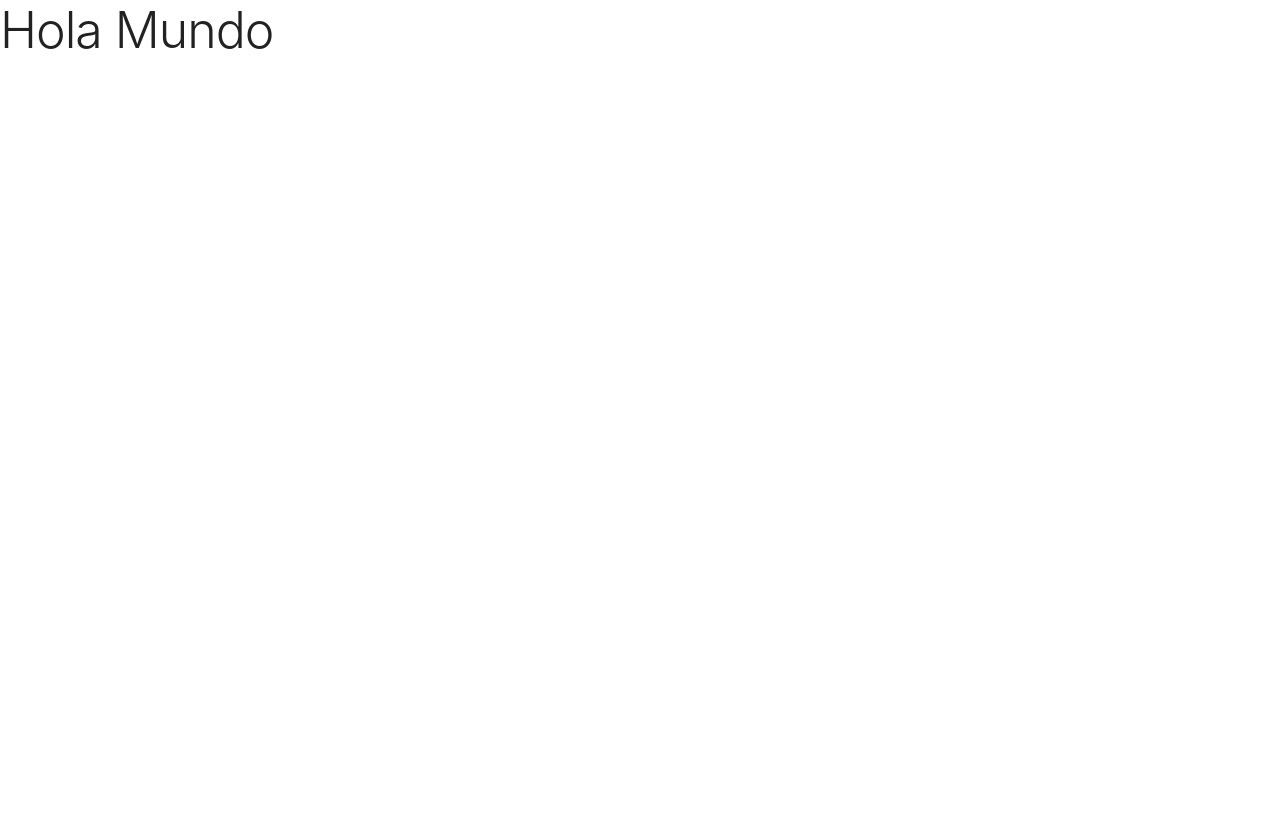
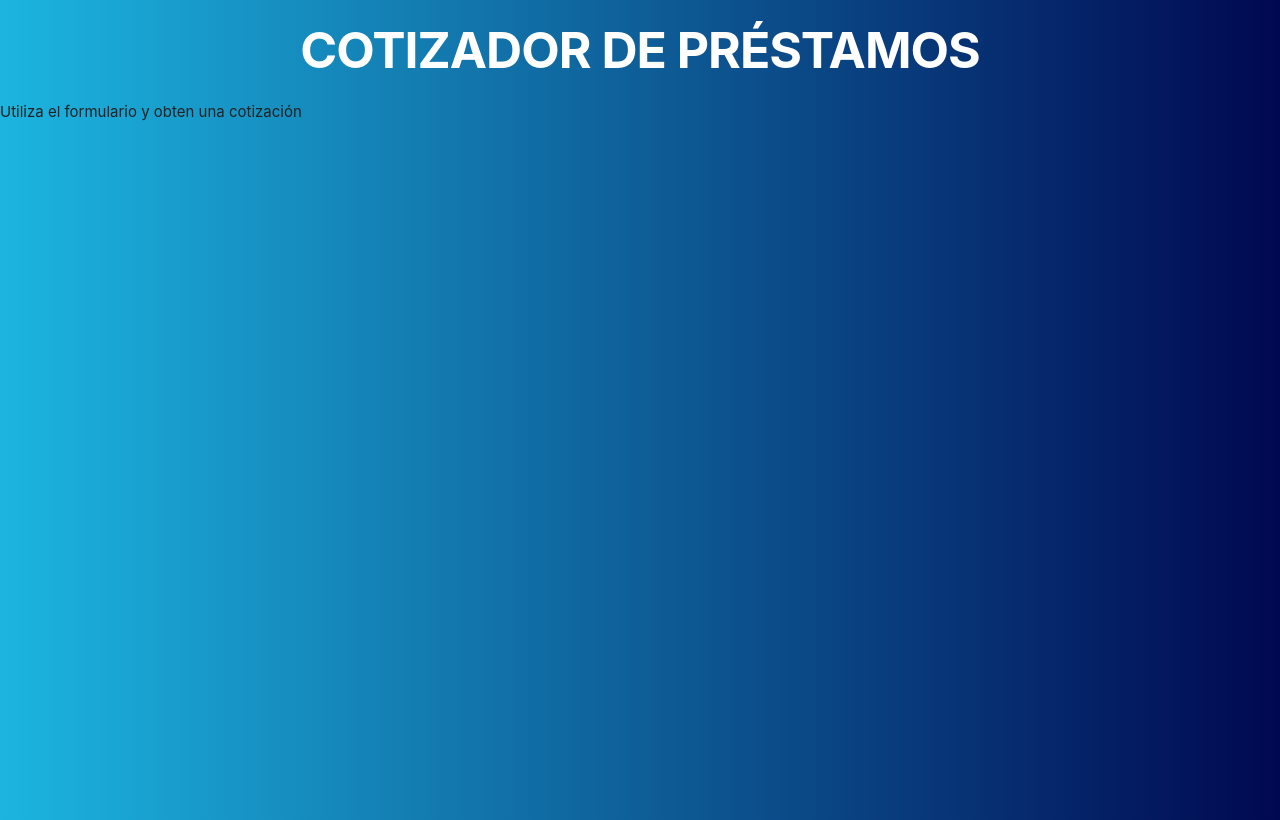
Before and after one commit to Carmelitu/prestamos-react, a React (Create React App) app: page / in a window 1280 px wide. Built offline with nearby package versions, Linux system fonts and the light colour scheme.

Commit message:
se agregan estilos de css y titulo

```diff
--- a/src/App.js
+++ b/src/App.js
@@ -1,10 +1,14 @@
-import React from 'react';
+import React, {Fragment} from 'react';
+import Header from './Comps/Header';
 
 function App() {
   return (
-    <div className="App">
-      <h1>Hola Mundo</h1>
-    </div>
+    <Fragment>
+      <Header
+        titulo="Cotizador de Préstamos"
+        descripcion="Utiliza el formulario y obten una cotización"
+      />
+    </Fragment>
   );
 }
 
--- /dev/null
+++ b/src/Comps/Header.js
@@ -0,0 +1,13 @@
+import React, {Fragment} from 'react';
+
+function Header(props){
+
+    return(
+        <Fragment>
+            <h1>{props.titulo}</h1>
+            <p>{props.descripcion}</p>
+        </Fragment>
+    )
+}
+
+export default Header;
--- a/src/index.css
+++ b/src/index.css
@@ -1,13 +1,61 @@
+html {
+  height: 100%;
+}
 body {
-  margin: 0;
-  font-family: -apple-system, BlinkMacSystemFont, 'Segoe UI', 'Roboto', 'Oxygen',
-    'Ubuntu', 'Cantarell', 'Fira Sans', 'Droid Sans', 'Helvetica Neue',
+  font-family: -apple-system, BlinkMacSystemFont, "Segoe UI", "Roboto", "Oxygen",
+    "Ubuntu", "Cantarell", "Fira Sans", "Droid Sans", "Helvetica Neue",
     sans-serif;
   -webkit-font-smoothing: antialiased;
   -moz-osx-font-smoothing: grayscale;
+  background: linear-gradient(90deg, #1CB5E0 0%, #000851 100%);
+  height: 100%;
+}
+h1 {
+  color: white;
+  text-transform: uppercase;
+  text-align: center;
+  margin-top: 2rem;
+  font-weight: bold;
+}
+.container {
+  background-color: white;
+  padding: 1rem;
+  border-radius: 1rem;
+  margin-top: 2rem;
+  height: 80vh;
 }
 
-code {
-  font-family: source-code-pro, Menlo, Monaco, Consolas, 'Courier New',
-    monospace;
+form, .mensajes {
+  padding: 2rem;
+  max-width: 600px;
+  margin: 0 auto;
 }
+.mensajes {
+  text-align: center;
+}
+.resultado {
+  border: 2px solid #00b0d7;
+  padding: 3rem 0;
+}
+form label {
+  text-align: center;
+  font-size: 2rem;
+}
+input[type="submit"]:disabled{
+  opacity: .2;
+  color: black;
+}
+
+.error {
+  background-color: white;
+  border:2px solid red;
+  padding: .5rem;
+  text-align: center;
+  color: red;
+  text-transform: uppercase;
+  max-width: 600px;
+  margin: 0 auto;
+}
+.resultado p {
+  margin: 0;
+}
```
